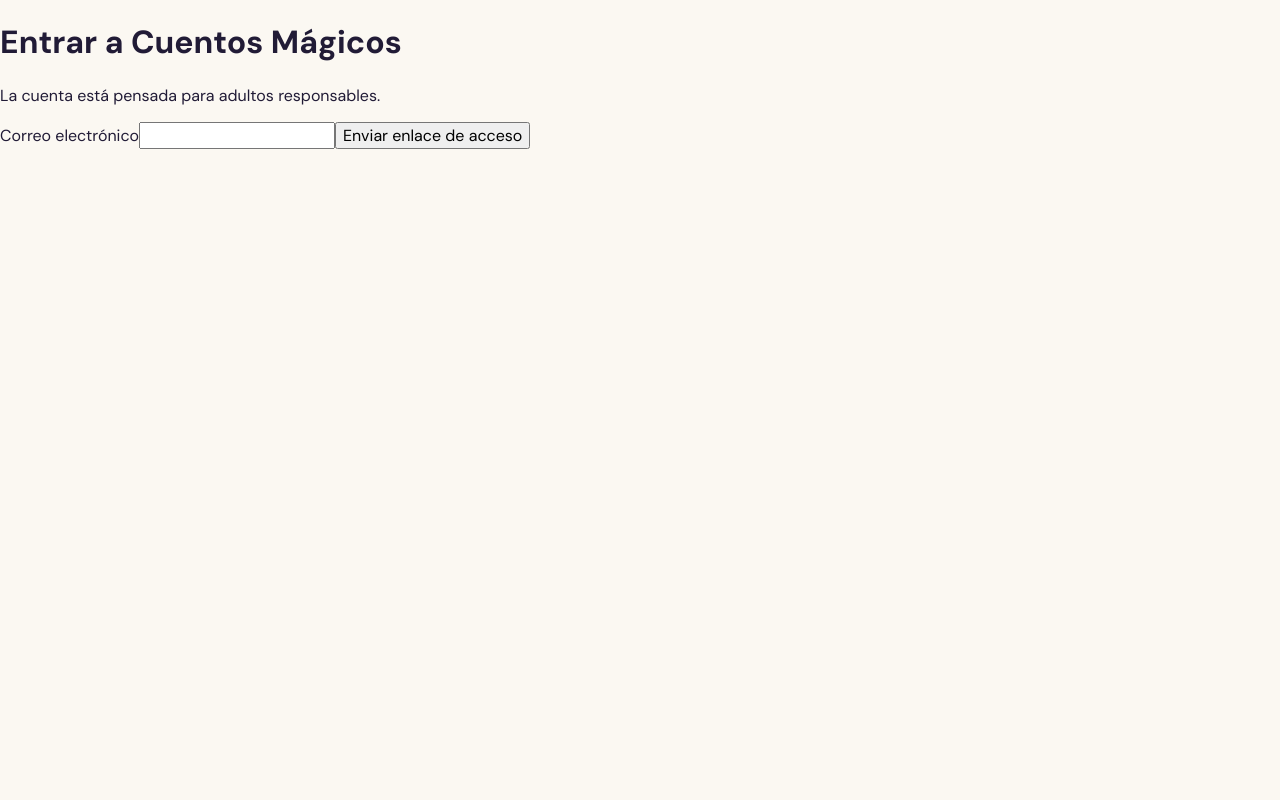
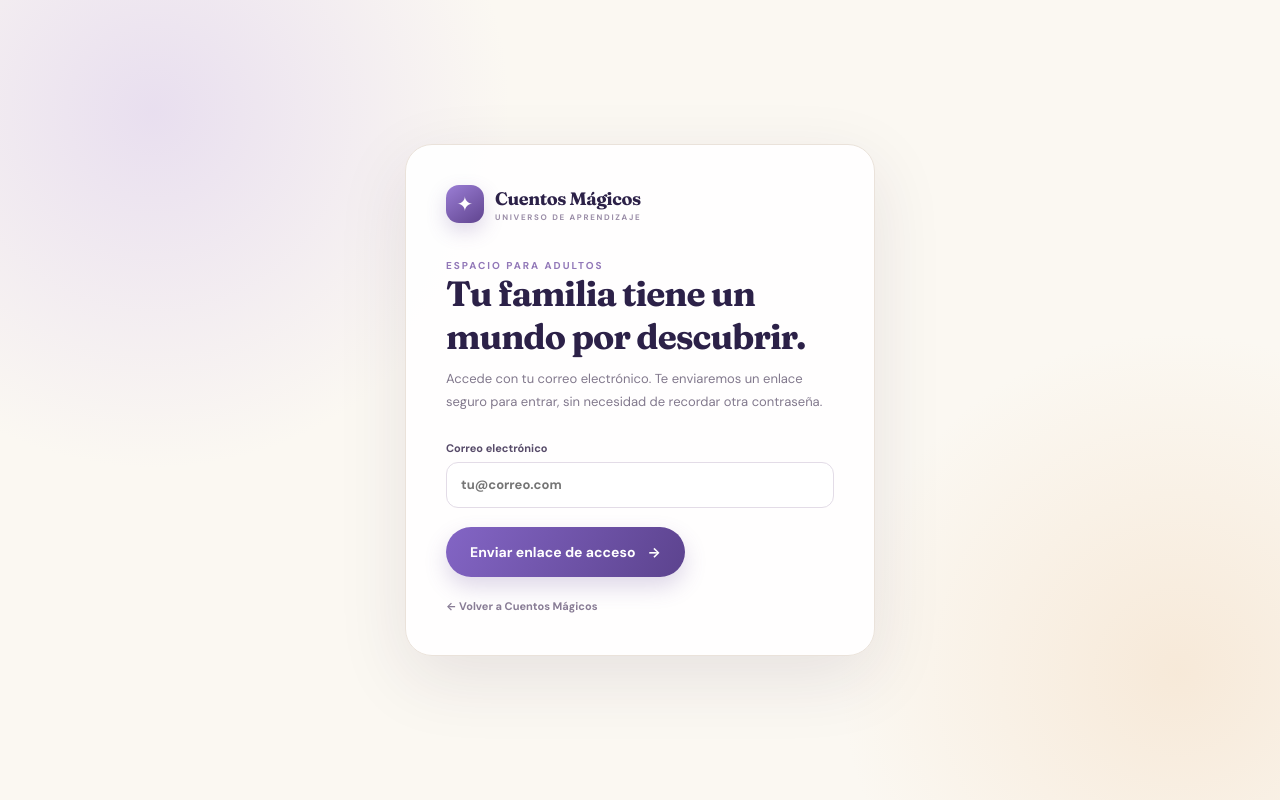
Before and after one commit to andersonwiliam637-art/Cuentos-_m-gicos-, a Next.js app in the folder cuentos-audit/: page /auth/login in a window 1280 px wide. Built offline with nearby package versions, Linux system fonts and the light colour scheme.

Commit message:
Restyle adult sign-in experience

```diff
--- a/cuentos-audit/app/auth/login/page.tsx
+++ b/cuentos-audit/app/auth/login/page.tsx
@@ -1,5 +1,6 @@
 'use client';
 
+import Link from 'next/link';
 import { useState } from 'react';
 import { createClient } from '@/lib/supabase/client';
 
@@ -12,14 +13,43 @@ export default function LoginPage() {
     e.preventDefault();
     setLoading(true);
     setMessage('');
+    try {
       const supabase = createClient();
       const { error } = await supabase.auth.signInWithOtp({
         email,
         options: { emailRedirectTo: `${window.location.origin}/auth/callback` },
       });
+      setMessage(error
+        ? 'No pudimos enviar el enlace. Revisa el correo e inténtalo de nuevo.'
+        : 'Revisa tu correo: te enviamos un enlace seguro para entrar a tu espacio familiar.');
+    } catch {
+      setMessage('No fue posible conectar con el servicio de acceso. Inténtalo de nuevo.');
+    } finally {
       setLoading(false);
-    setMessage(error ? 'No pudimos enviar el enlace. Revisa el correo e inténtalo de nuevo.' : 'Revisa tu correo: te enviamos un enlace seguro para entrar.');
+    }
   }
 
-  return <main className="container"><div className="card"><h1>Entrar a Cuentos Mágicos</h1><p className="muted">La cuenta está pensada para adultos responsables.</p><form onSubmit={submit}><label>Correo electrónico<input type="email" required value={email} onChange={e=>setEmail(e.target.value)} /></label><button disabled={loading}>{loading ? 'Enviando…' : 'Enviar enlace de acceso'}</button></form>{message && <p>{message}</p>}</div></main>;
+  return (
+    <main className="auth-shell">
+      <section className="auth-card">
+        <Link href="/" className="brand-lockup">
+          <span className="brand-mark">✦</span>
+          <span><strong>Cuentos Mágicos</strong><small>UNIVERSO DE APRENDIZAJE</small></span>
+        </Link>
+        <div className="eyebrow">ESPACIO PARA ADULTOS</div>
+        <h1>Tu familia tiene un mundo por descubrir.</h1>
+        <p className="auth-intro">Accede con tu correo electrónico. Te enviaremos un enlace seguro para entrar, sin necesidad de recordar otra contraseña.</p>
+        <form className="auth-form" onSubmit={submit}>
+          <label className="field">Correo electrónico
+            <input type="email" required autoComplete="email" value={email} onChange={e => setEmail(e.target.value)} placeholder="tu@correo.com" />
+          </label>
+          <button className="button button-primary button-large form-submit" type="submit" disabled={loading}>
+            {loading ? 'Enviando enlace…' : 'Enviar enlace de acceso'} <span aria-hidden="true">→</span>
+          </button>
+        </form>
+        {message && <p className="auth-message" role="status">{message}</p>}
+        <Link className="auth-back" href="/">← Volver a Cuentos Mágicos</Link>
+      </section>
+    </main>
+  );
 }
```
Lines whose indentation alone changed are shown as unchanged.
